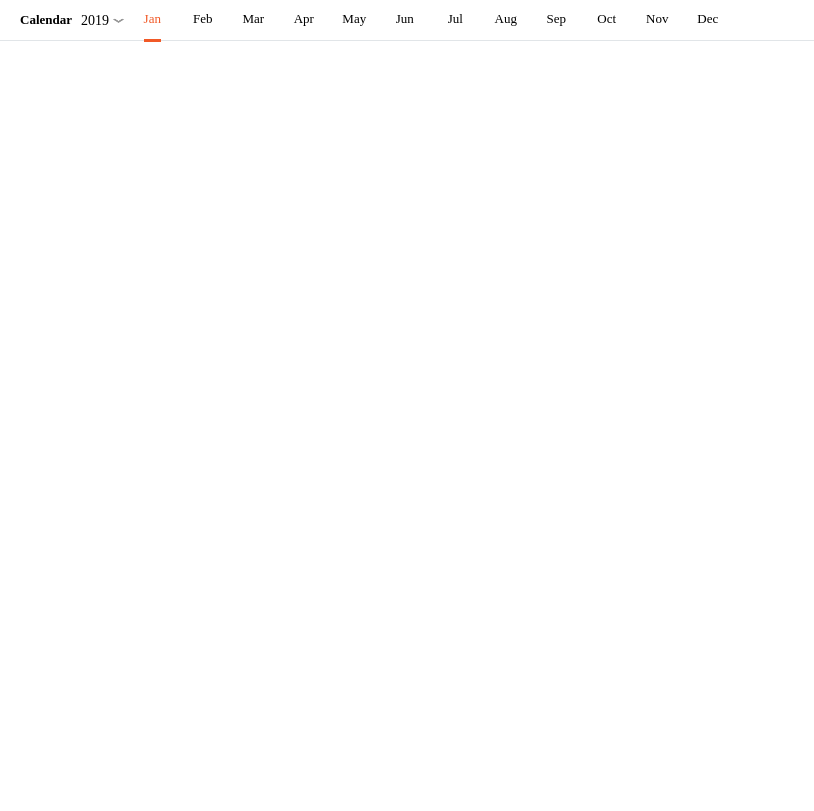
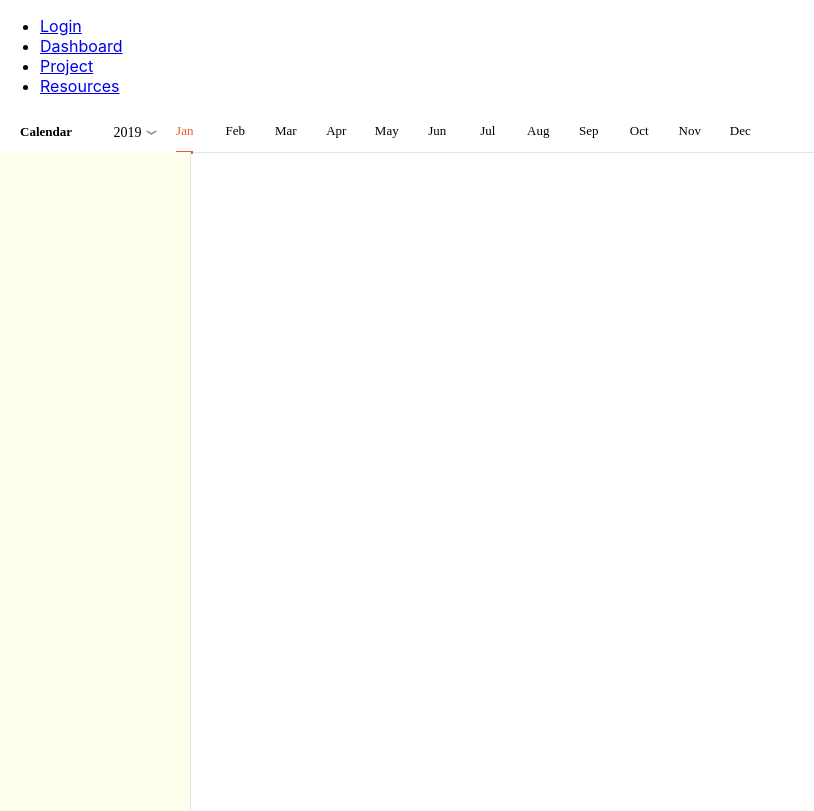
Before and after one commit to Kalipts/front-end-intership-2020, a React (Create React App) app: page /dashboard in a window 1280 px wide. Shown: the top 811 px of the page, without its empty margins (0-814 px from the left). Built offline with nearby package versions, Linux system fonts and the light colour scheme.

Commit message:
Initial Front-end project

```diff
--- a/package.json
+++ b/package.json
@@ -14,7 +14,8 @@
     "react-rebound": "^0.8.3",
     "react-scripts": "3.3.1",
     "react-switch": "^5.0.1",
-    "styled-components": "^5.0.1"
+    "styled-components": "^5.0.1",
+    "react-router-dom": "^5.1.2"
   },
   "scripts": {
     "start": "react-scripts start",
--- /dev/null
+++ b/public/css/Calendar.css
@@ -0,0 +1,15 @@
+.wrapper-container {
+    display: flex;
+    flex-direction: row;
+  }
+
+  .wrapper-calendar {
+    background-color: rgba(255, 255, 255, 0.76);
+    float: right;
+    height: 100%;
+    margin: 0 auto;
+  }
+  .wrapper-container ::after {
+    content: "";
+    clear: both;
+  }
--- /dev/null
+++ b/public/css/Sidebar.css
@@ -0,0 +1,14 @@
+.sidebar {
+    display: flex;
+    position: relative;
+    width: 190px;
+    height: 659px;
+    background-color: #ffffee;
+    float: left;
+    border-right: 0.1em solid #e3e3e3;
+  }
+  .sidebar ::after {
+    content: "";
+    display: flex;
+    border-right: 1px solid;
+  }
--- a/src/App.js
+++ b/src/App.js
@@ -3,12 +3,34 @@ import logo from './logo.svg';
 import './App.css';
 import DashboardPage from './containers/DashboardPage';
 
+import { BrowserRouter as Router, Route, Link, Switch } from "react-router-dom";
+import "./App.css";
+
 function App() {
-
   return (
-    <div >
-      <DashboardPage></DashboardPage>
-    </div>
+    <Router>
+      <div className="header">
+        <div className="wrapper">
+          <ul className="menu">
+            <li>
+              <Link to="/login">Login</Link>
+            </li>
+            <li>
+              <Link to="/dashboard">Dashboard</Link>
+            </li>
+            <li>
+              <Link to="/projects">Project</Link>
+            </li>
+            <li>
+              <Link to="/resources">Resources</Link>
+            </li>
+          </ul>
+        </div>
+      </div>
+      <Switch>
+        <Route path="/dashboard" component={DashboardPage} />
+      </Switch>
+    </Router>
   );
 }
 
--- /dev/null
+++ b/src/containers/DashboardPage/Calendar.css
@@ -0,0 +1,15 @@
+.wrapper-container {
+  display: flex;
+  flex-direction: row;
+}
+
+.wrapper-calendar {
+  background-color: rgba(255, 255, 255, 0.76);
+  float: right;
+  height: 100%;
+  margin: 0 auto;
+}
+.wrapper-container ::after {
+  content: "";
+  clear: both;
+}
--- /dev/null
+++ b/src/containers/DashboardPage/Calendar.js
@@ -0,0 +1,22 @@
+import React, { Component } from "react";
+
+import "./Calendar.css";
+import "./Sidebar.css";
+
+class Calendar extends Component {
+  constructor() {
+    super();
+  }
+  render() {
+    return (
+      <>
+        <div className="container">
+          <div className="sidebar"></div>
+          <div className="wrapper-calendar"></div>
+        </div>
+      </>
+    );
+  }
+}
+
+export default Calendar;
--- /dev/null
+++ b/src/containers/DashboardPage/Sidebar.css
@@ -0,0 +1,14 @@
+.sidebar {
+    display: flex;
+    position: relative;
+    width: 190px;
+    height: 659px;
+    background-color: #ffffee;
+    float: left;
+    border-right: 0.1em solid #e3e3e3;
+  }
+  .sidebar ::after {
+    content: "";
+    display: flex;
+    border-right: 1px solid;
+  }
--- a/src/containers/DashboardPage/ToolbarHeaderCalendar/YearPicker.js
+++ b/src/containers/DashboardPage/ToolbarHeaderCalendar/YearPicker.js
@@ -16,5 +16,6 @@ const YearPicker = styled.select`
   font-family: Muli;
   font-size: 14px;
   line-height: 18px;
+  margin-left:32.5px;
 `;
 export default YearPicker;
--- a/src/containers/DashboardPage/index.js
+++ b/src/containers/DashboardPage/index.js
@@ -1,6 +1,7 @@
 import React from "react";
 import styled from "styled-components";
 import ToolbarCalendar from "./ToolbarCalendar";
+import Calendar from "./Calendar";
 
 
 export default function DashboardPage() {
@@ -8,6 +9,7 @@ export default function DashboardPage() {
   return (
     <div>
       <ToolbarCalendar ></ToolbarCalendar>
+      <Calendar></Calendar>
     </div>
   );
 }
```
Also changed, not shown: 2 other files (tests, documents, lock files or other folders).
